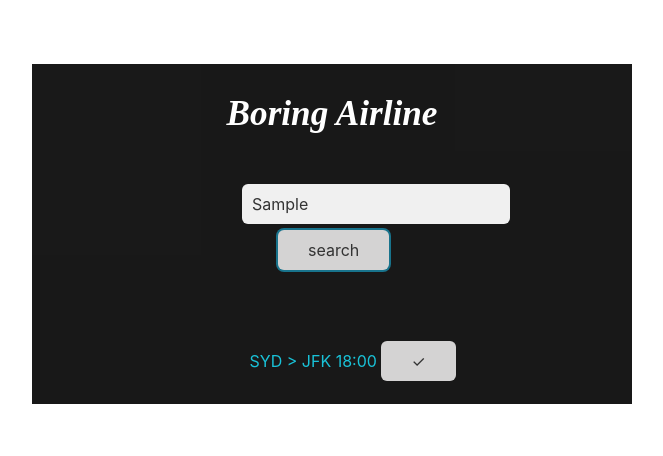
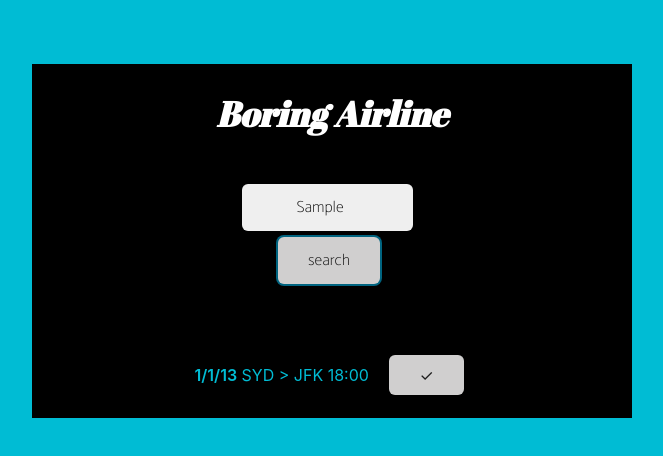
Before and after one commit to Justinmehmed/boring-airlines-client, a React (Create React App) app: page / in a window 1280 px wide. Both pictures are taken after typing "Sample" into the empty fields and a click on the input "search". Shown: the top 456 px of the page, without its empty margins (308-971 px from the left). Built offline with nearby package versions, Linux system fonts and the light colour scheme; no server answers.

Commit message:
css styling

```diff
--- a/src/components/ListOfFlights.js
+++ b/src/components/ListOfFlights.js
@@ -27,7 +27,7 @@ _handleSubmit(event) {
 
         <form onSubmit={this._handleSubmit}>
           <div>
-            <p><strong>1/1/13</strong> SYD > JFK 18:00 <button onClick={this._handleSubmit}>✓</button></p>
+            <p><strong>1/1/13</strong> SYD > JFK 18:00 <button className="tick-button" onClick={this._handleSubmit}>✓</button></p>
           </div>
 
         </form>
--- a/src/index.css
+++ b/src/index.css
@@ -1,3 +1,6 @@
+@import url('https://fonts.googleapis.com/css2?family=Abril+Fatface&family=Catamaran:wght@100&display=swap');
+@import url('https://fonts.googleapis.com/css2?family=Abril+Fatface&family=Catamaran:wght@100&display=swap');
+
 body {
   margin: auto;
   font-family: -apple-system, BlinkMacSystemFont, ‘Segoe UI’, ‘Roboto’, ‘Oxygen’,
@@ -7,6 +10,7 @@ body {
   text-align: center;
   padding: 4em;
   max-width: 600px;
+  background: #00BCD4;
 }
 
 code {
@@ -17,20 +21,23 @@ code {
 ul {
   list-style-type: none;
 }
+
+button.tick-button {
+  margin-left: 1em;
+}
+
 /*=========================== COMPONENT BORDERS =================================*/
 
 #searchComponent {
   padding-top: 1px;
   background-color: black;
   color: #00BCD4;
-  opacity: 0.9;
   padding-bottom: 1px;
 }
 
 #header {
   background-color: black;
   color: #00BCD4;
-  opacity: 0.9;
   padding-top: 1px;
   padding-bottom: 1px;
 }
@@ -39,6 +46,21 @@ h1 {
   color: white;
   font-family: 'Abril Fatface';
   font-style: italic;
+}
+
+strong {
+  color: #00BCD4;
+}
+
+form {
+  justify-content: center;
+  align-items: center;
+  margin: 0 auto;
+}
+
+input {
+  text-align: center;
+  margin-left: 0;
 }
 
 /*=========================== COMPONENT BORDERS =================================*/
@@ -53,12 +75,14 @@ h1 {
 }
 
 #ToAndFromSubmit {
+  font-family: 'Catamaran', sans-serif;
   margin-bottom: 0.5em;
 }
 
 /*=========================== SEAT DIAGRAM =================================*/
 
 .searchDiv {
+  font-family: 'Catamaran', sans-serif;
   padding-left: 35%;
   padding-right: 35%;
   margin-top: 2em;
@@ -66,6 +90,7 @@ h1 {
 }
 
 #searchButtonTo {
+  font-family: 'Catamaran', sans-serif;
   margin-left: 20%;
   margin-right: 20%;
 }
@@ -88,6 +113,7 @@ button.seats---unavailable {
 }
 
 div.seating-row, button.seats {
+  font-family: 'Catamaran', sans-serif;
   display: flex;
   justify-content: center;
   align-items: center;
```
